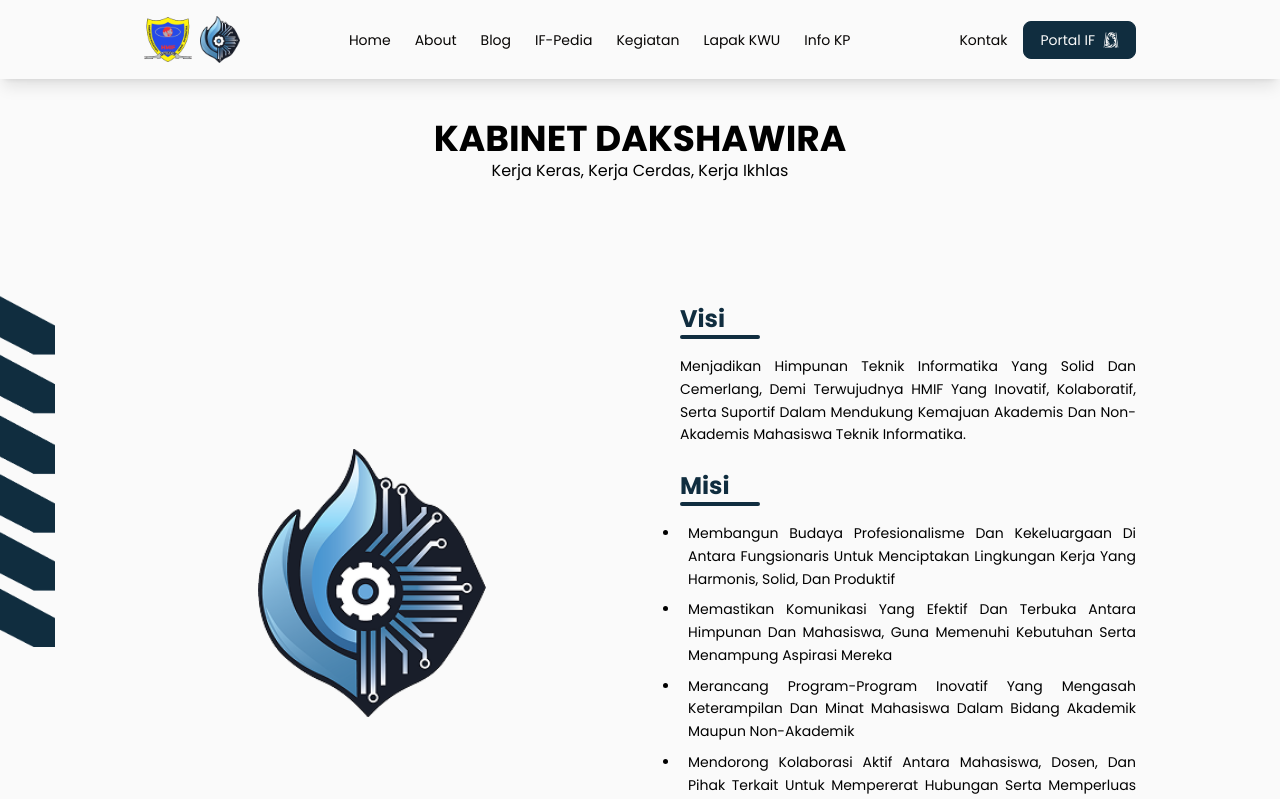
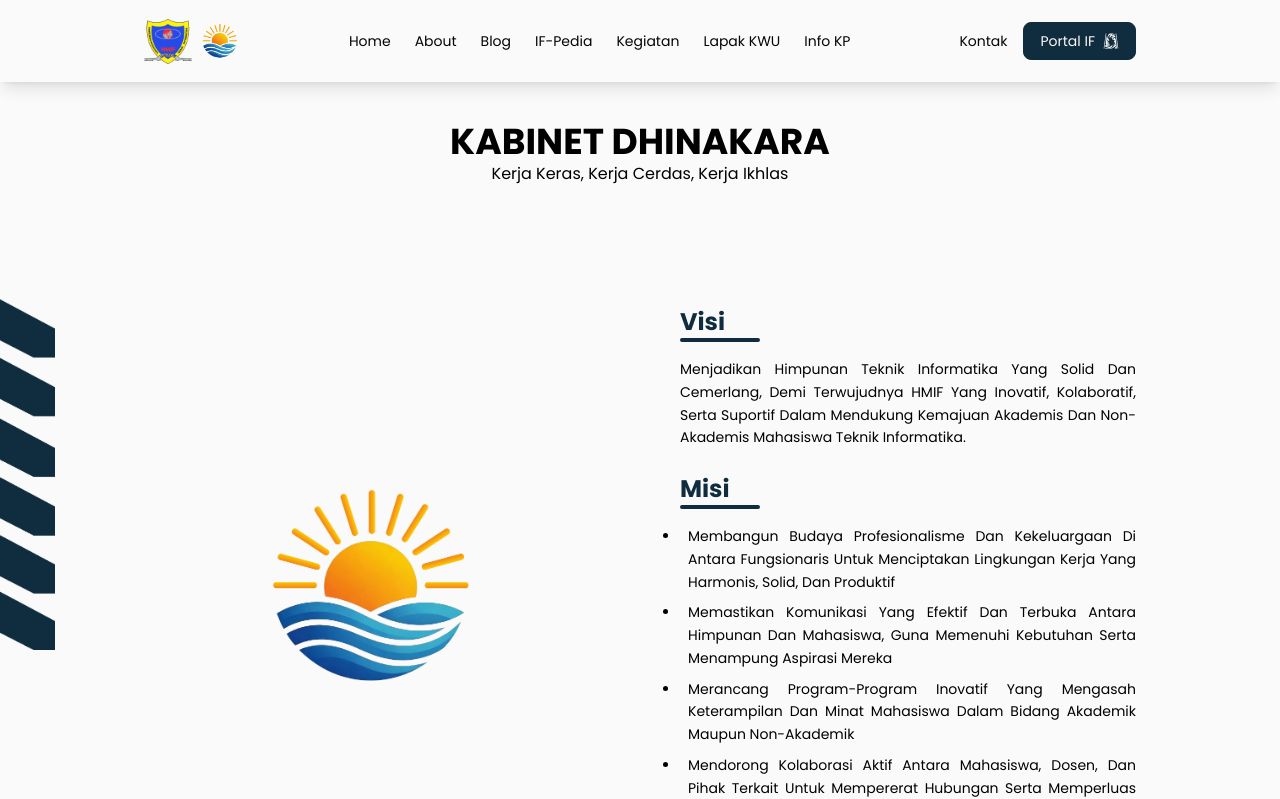
Before and after one commit to HMIF-PWTI/fe-management-external, a React (Vite) app: page /about in a window 1280 px wide. Shown: the top 799 px of the page. Built offline with nearby package versions, Linux system fonts and the light colour scheme.

Commit message:
update kabinet logo to LogoDhinakara

```diff
--- a/src/components/Layouts/Footer.tsx
+++ b/src/components/Layouts/Footer.tsx
@@ -1,6 +1,6 @@
 import footer from "assets/footer.png";
 import LogoHMIF from "assets/Logo/LogoHMIF.png";
-import LogoDakshawira from "assets/Logo/LogoDakshawira.png";
+import LogoDhinakara from "assets/Logo/LogoDhinakara.png";
 import { FaInstagram, FaTiktok, FaPhoneAlt, FaWhatsapp } from "react-icons/fa";
 import { AiOutlineYoutube } from "react-icons/ai";
 import { GoMail } from "react-icons/go";
@@ -17,7 +17,7 @@ const Footer = () => {
             <div className="flex justify-center mt-12 sm:mt-0 items-center space-x-2">
               <img src={LogoHMIF} alt="Logo HMIF" className="w-12" />
               <img
-                src={LogoDakshawira}
+                src={LogoDhinakara}
                 alt="Logo Dakshawira"
                 className="w-12"
               />
--- a/src/components/Layouts/HeaderNavigation.tsx
+++ b/src/components/Layouts/HeaderNavigation.tsx
@@ -1,5 +1,5 @@
 import LogoHMIF from "@/assets/Logo/LogoHMIF.png";
-import LogoDakshawira from "@/assets/Logo/LogoDakshawira.png";
+import LogoDhinakara from "@/assets/Logo/LogoDhinakara.png";
 import { GiMagicPortal } from "react-icons/gi";
 import { HiMenu, HiX } from "react-icons/hi";
 import { useEffect, useState } from "react";
@@ -41,7 +41,7 @@ const HeaderNavigation = () => {
       <div className="relative flex justify-between items-center px-4 md:px-8 lg:px-36 py-4">
         <div className="flex space-x-2 items-center justify-center">
           <img src={LogoHMIF} alt="Logo HMIF" className="w-12" />
-          <img src={LogoDakshawira} alt="Logo Dakshawira" className="w-10" />
+          <img src={LogoDhinakara} alt="Logo Dhinakara" className="w-10" />
         </div>
 
         <nav className="hidden lg:flex space-x-6 text-sm text-hitam p-2 items-center">
--- a/src/pages/AboutPage/Section/HeroSection.tsx
+++ b/src/pages/AboutPage/Section/HeroSection.tsx
@@ -1,5 +1,5 @@
 import gerigi from "@/assets/gerigi.png";
-import logo from "@/assets/Logo/LogoDakshawira.png";
+import logo from "@/assets/Logo/LogoDhinakara.png";
 import { useState } from "react";
 
 const HeroSection: React.FC = () => {
@@ -17,7 +17,7 @@ const HeroSection: React.FC = () => {
   return (
     <div>
       <div className="flex flex-col items-center justify-center mb-10 lg:mb-20 px-6 text-center">
-        <h1 className="text-3xl lg:text-4xl font-bold">KABINET DAKSHAWIRA</h1>
+        <h1 className="text-3xl lg:text-4xl font-bold">KABINET DHINAKARA</h1>
         <h2>Kerja Keras, Kerja Cerdas, Kerja Ikhlas</h2>
       </div>
       <div className="relative bg-white px-6 sm:px-12 lg:px-36 py-10 min-h-[500px] flex items-center justify-center overflow-hidden">
```
Also changed, not shown: src/assets/Logo/LogoDakshawira.png (deleted), src/assets/Logo/LogoDhinakara.png (added).
